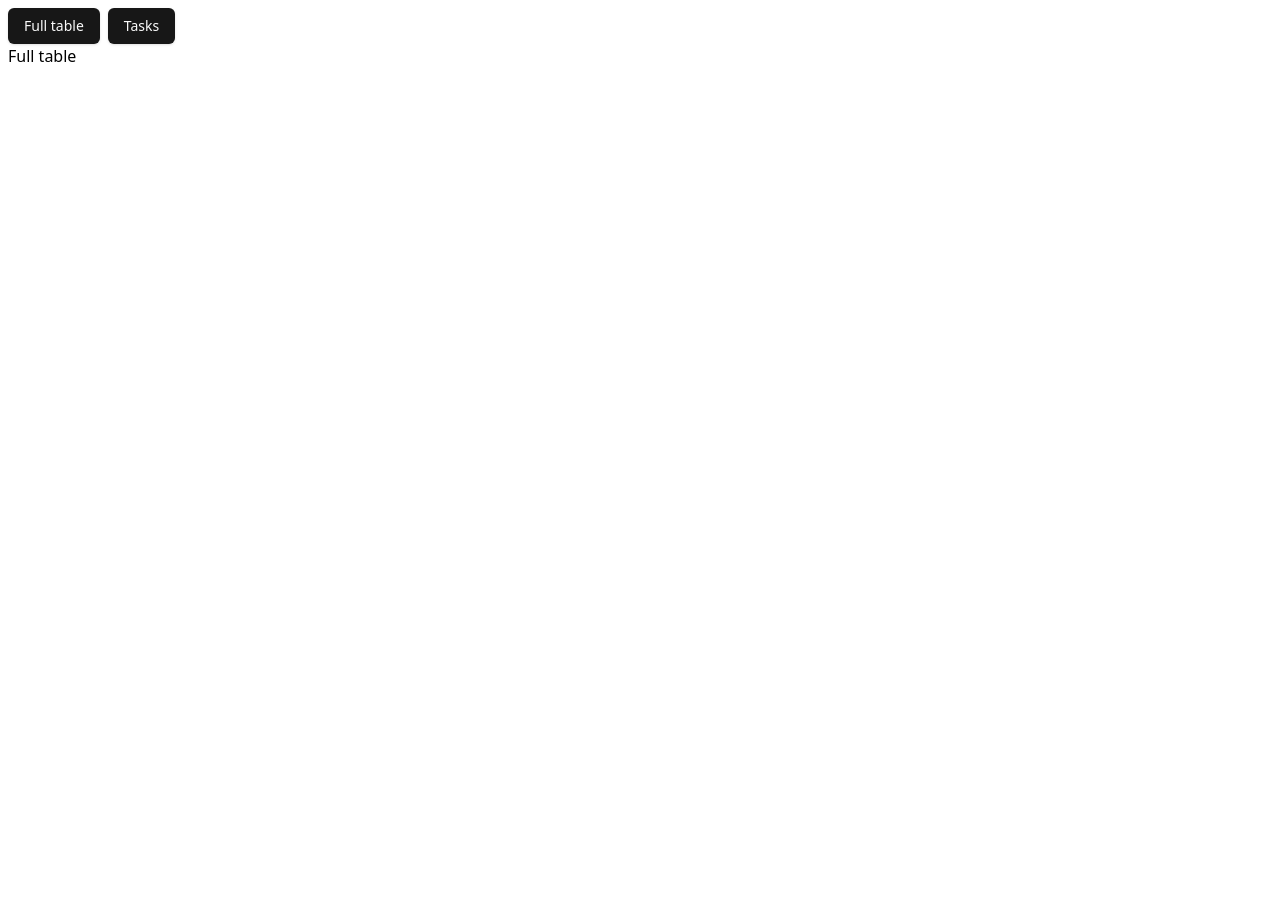
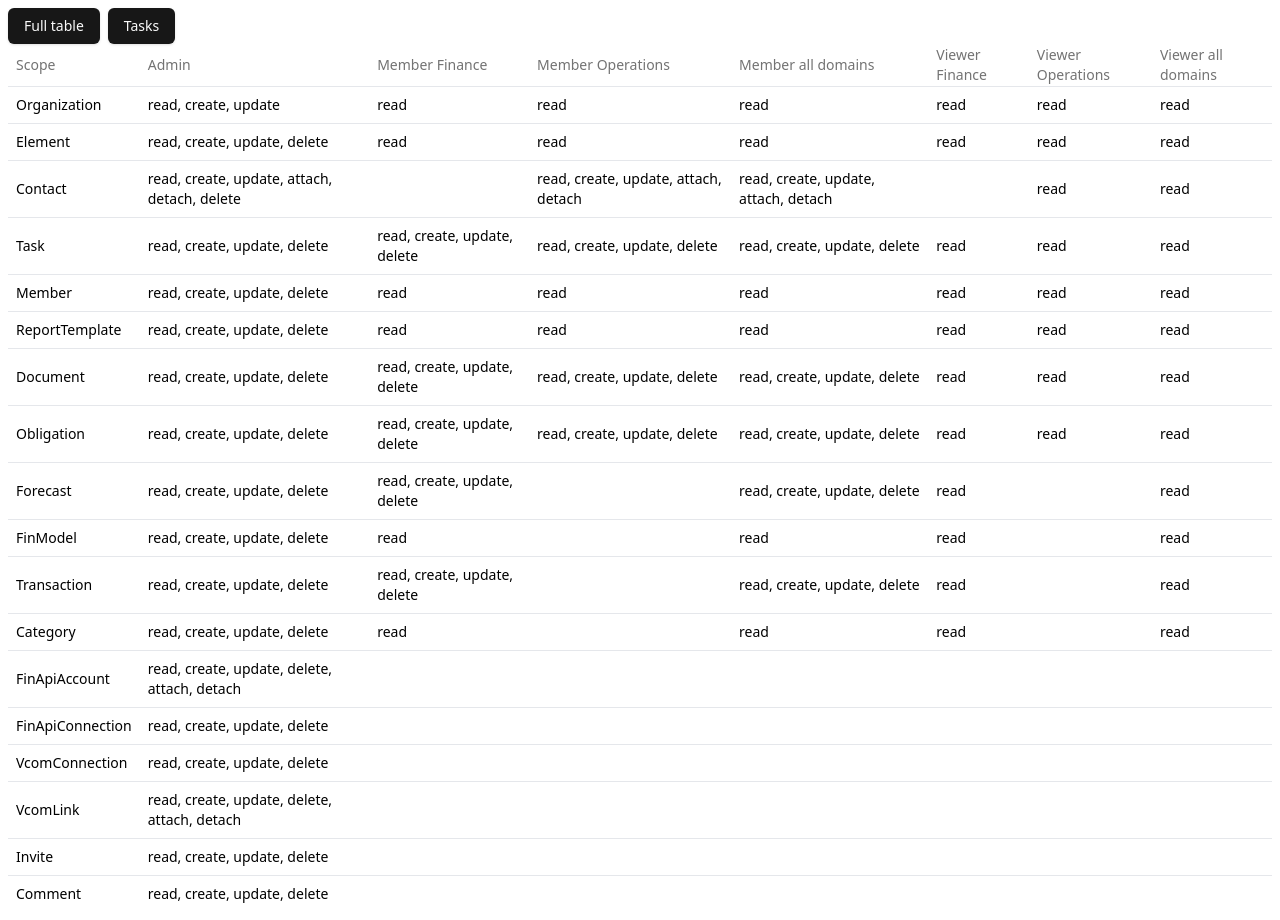
Before and after one commit to zaitsev1393/fam-permissions, a React (Vite) app: page / in a window 1280 px wide. Before the commit the page ends 800 px from the top, so only its background shows below. Built offline with nearby package versions, Linux system fonts and the light colour scheme.

Commit message:
populated table

```diff
--- a/src/App.tsx
+++ b/src/App.tsx
@@ -8,8 +8,8 @@ export default function App() {
     <>
       <div className="p-2">
         <div className="flex gap-2">
-          {tabs.map(({ name }) => (
-            <Button>{name}</Button>
+          {tabs.map(({ name }, id) => (
+            <Button key={id}>{name}</Button>
           ))}
         </div>
         <div>{currentTab.name === "Full table" ? <FullTable /> : null}</div>
--- /dev/null
+++ b/src/components/ui/table.tsx
@@ -0,0 +1,120 @@
+import * as React from "react"
+
+import { cn } from "@/lib/utils"
+
+const Table = React.forwardRef<
+  HTMLTableElement,
+  React.HTMLAttributes<HTMLTableElement>
+>(({ className, ...props }, ref) => (
+  <div className="relative w-full overflow-auto">
+    <table
+      ref={ref}
+      className={cn("w-full caption-bottom text-sm", className)}
+      {...props}
+    />
+  </div>
+))
+Table.displayName = "Table"
+
+const TableHeader = React.forwardRef<
+  HTMLTableSectionElement,
+  React.HTMLAttributes<HTMLTableSectionElement>
+>(({ className, ...props }, ref) => (
+  <thead ref={ref} className={cn("[&_tr]:border-b", className)} {...props} />
+))
+TableHeader.displayName = "TableHeader"
+
+const TableBody = React.forwardRef<
+  HTMLTableSectionElement,
+  React.HTMLAttributes<HTMLTableSectionElement>
+>(({ className, ...props }, ref) => (
+  <tbody
+    ref={ref}
+    className={cn("[&_tr:last-child]:border-0", className)}
+    {...props}
+  />
+))
+TableBody.displayName = "TableBody"
+
+const TableFooter = React.forwardRef<
+  HTMLTableSectionElement,
+  React.HTMLAttributes<HTMLTableSectionElement>
+>(({ className, ...props }, ref) => (
+  <tfoot
+    ref={ref}
+    className={cn(
+      "border-t bg-neutral-100/50 font-medium [&>tr]:last:border-b-0 dark:bg-neutral-800/50",
+      className
+    )}
+    {...props}
+  />
+))
+TableFooter.displayName = "TableFooter"
+
+const TableRow = React.forwardRef<
+  HTMLTableRowElement,
+  React.HTMLAttributes<HTMLTableRowElement>
+>(({ className, ...props }, ref) => (
+  <tr
+    ref={ref}
+    className={cn(
+      "border-b transition-colors hover:bg-neutral-100/50 data-[state=selected]:bg-neutral-100 dark:hover:bg-neutral-800/50 dark:data-[state=selected]:bg-neutral-800",
+      className
+    )}
+    {...props}
+  />
+))
+TableRow.displayName = "TableRow"
+
+const TableHead = React.forwardRef<
+  HTMLTableCellElement,
+  React.ThHTMLAttributes<HTMLTableCellElement>
+>(({ className, ...props }, ref) => (
+  <th
+    ref={ref}
+    className={cn(
+      "h-10 px-2 text-left align-middle font-medium text-neutral-500 [&:has([role=checkbox])]:pr-0 [&>[role=checkbox]]:translate-y-[2px] dark:text-neutral-400",
+      className
+    )}
+    {...props}
+  />
+))
+TableHead.displayName = "TableHead"
+
+const TableCell = React.forwardRef<
+  HTMLTableCellElement,
+  React.TdHTMLAttributes<HTMLTableCellElement>
+>(({ className, ...props }, ref) => (
+  <td
+    ref={ref}
+    className={cn(
+      "p-2 align-middle [&:has([role=checkbox])]:pr-0 [&>[role=checkbox]]:translate-y-[2px]",
+      className
+    )}
+    {...props}
+  />
+))
+TableCell.displayName = "TableCell"
+
+const TableCaption = React.forwardRef<
+  HTMLTableCaptionElement,
+  React.HTMLAttributes<HTMLTableCaptionElement>
+>(({ className, ...props }, ref) => (
+  <caption
+    ref={ref}
+    className={cn("mt-4 text-sm text-neutral-500 dark:text-neutral-400", className)}
+    {...props}
+  />
+))
+TableCaption.displayName = "TableCaption"
+
+export {
+  Table,
+  TableHeader,
+  TableBody,
+  TableFooter,
+  TableHead,
+  TableRow,
+  TableCell,
+  TableCaption,
+}
--- a/src/full-table/FullTable.tsx
+++ b/src/full-table/FullTable.tsx
@@ -1,3 +1,64 @@
+import {
+  Table,
+  TableBody,
+  TableCell,
+  TableHead,
+  TableHeader,
+  TableRow,
+} from "@/components/ui/table";
+import { permissions } from "./../assets/permissions.ts";
+
 export function FullTable() {
-  return <div>Full table</div>;
+  const roles = ["Scope", ...permissions.map(({ name }) => name).sort()];
+  const scopes = [
+    ...new Set(
+      permissions.map((p) => Object.keys(p.allowedScopesOperations)).flat()
+    ),
+  ];
+
+  const _roles = permissions.map(({ name }) => name).sort();
+  const _scopes = permissions
+    .map((p) => Object.keys(p.allowedScopesOperations))
+    .flat()
+    .map((scope) => [
+      scope,
+      Object.fromEntries(
+        _roles.map((role) => [
+          role,
+          (
+            permissions.find((prm) => prm.name === role) as {
+              name: string;
+              allowedScopesOperations: Record<string, string[]>;
+            }
+          )?.allowedScopesOperations[scope] || [],
+        ])
+      ),
+    ]);
+  const scopedData = Object.fromEntries([...new Set(_scopes)]);
+  console.log(scopedData);
+  return (
+    <>
+      <Table>
+        <TableHeader>
+          <TableRow>
+            {roles.map((role, id) => (
+              <TableHead key={id}>{role}</TableHead>
+            ))}
+          </TableRow>
+        </TableHeader>
+        <TableBody>
+          {scopes.map((scope, id) => (
+            <TableRow key={id}>
+              <TableCell className="capitalize">{scope}</TableCell>
+              {_roles.map((role, id) => (
+                <TableCell key={id}>
+                  {scopedData[scope][role].join(", ")}
+                </TableCell>
+              ))}
+            </TableRow>
+          ))}
+        </TableBody>
+      </Table>
+    </>
+  );
 }
```
